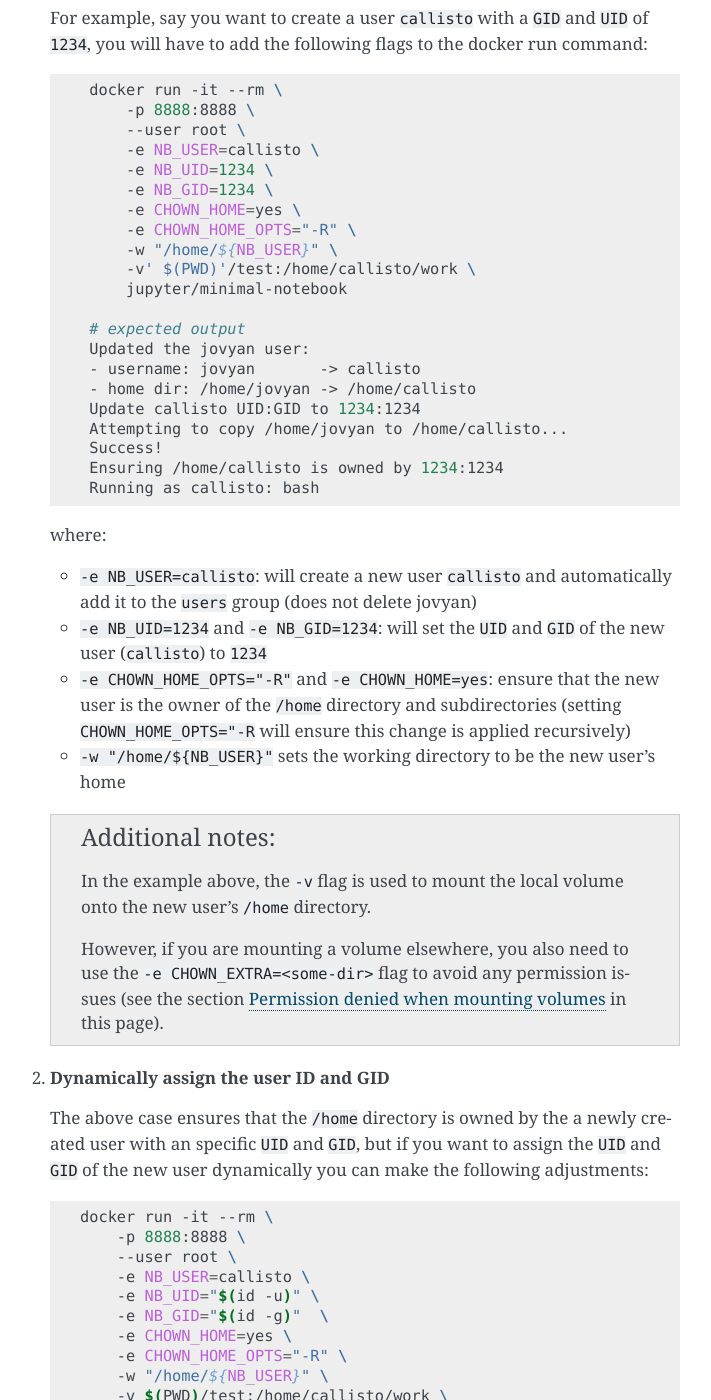
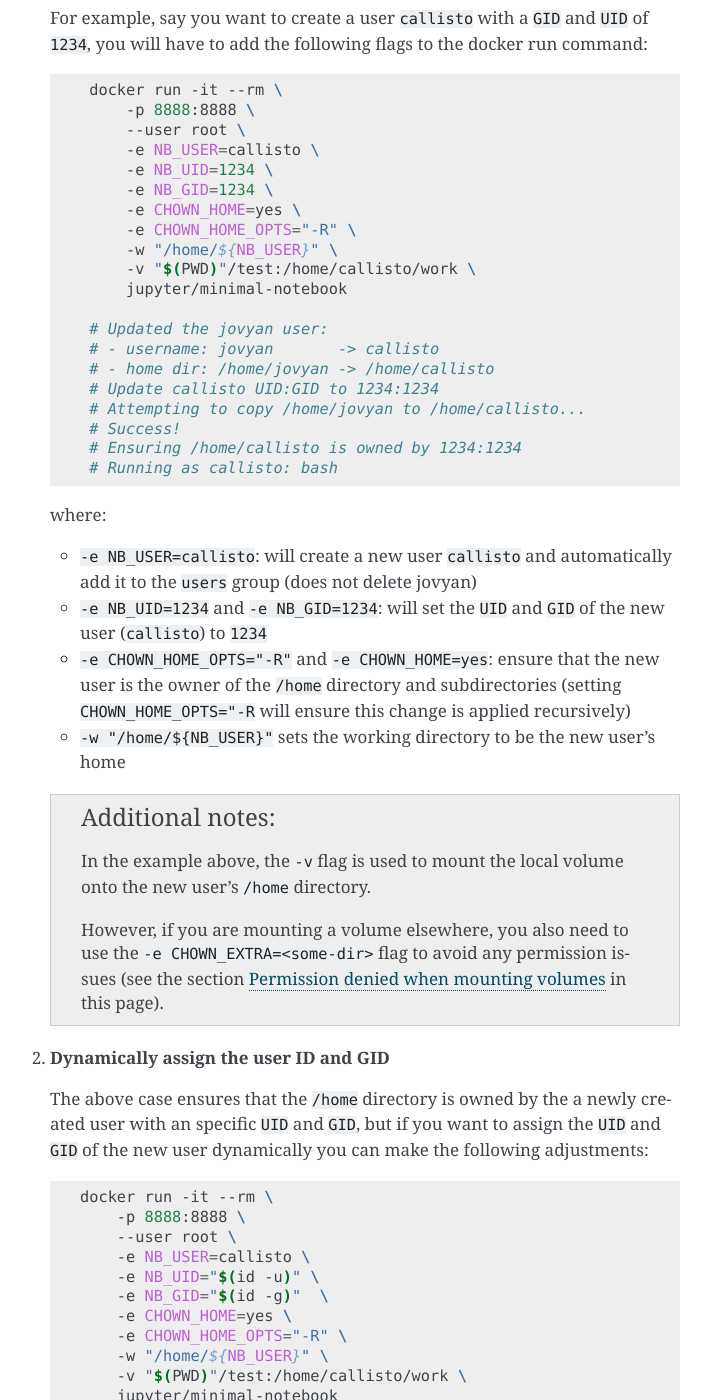
Before and after one commit to jupyter/docker-stacks, a Sphinx documentation site: the page built from docs/using/troubleshooting.md, in a window 1280 px wide and 1400 px high, scrolled down 3636 px. Shown: the whole window, without its empty margins (400-1111 px from the left). Built offline with Sphinx 7.4.7, drawn with Linux system fonts in a browser that asks for light colours; some of the changed text lies outside the part shown.

Commit message:
:pencil2: Make " consistent

````diff
--- a/docs/using/troubleshooting.md
+++ b/docs/using/troubleshooting.md
@@ -93,7 +93,7 @@ The following sections cover a few of these scenarios and how to fix them.
        -p 8888:8888 \
        -e NB_UID=1234 \
        -e NB_GID=5678 \
-       -v '$(PWD)'/test:/home/jovyan/work \
+       -v "$(PWD)"/test:/home/jovyan/work \
        jupyter/minimal-notebook:latest
 
    # you should see an output similar to this
@@ -141,18 +141,17 @@ If you have also **created a new user**, you might be experiencing any of the fo
         -e CHOWN_HOME=yes \
         -e CHOWN_HOME_OPTS="-R" \
         -w "/home/${NB_USER}" \
-        -v' $(PWD)'/test:/home/callisto/work \
+        -v "$(PWD)"/test:/home/callisto/work \
         jupyter/minimal-notebook
 
-    # expected output
-    Updated the jovyan user:
-    - username: jovyan       -> callisto
-    - home dir: /home/jovyan -> /home/callisto
-    Update callisto UID:GID to 1234:1234
-    Attempting to copy /home/jovyan to /home/callisto...
-    Success!
-    Ensuring /home/callisto is owned by 1234:1234
-    Running as callisto: bash
+    # Updated the jovyan user:
+    # - username: jovyan       -> callisto
+    # - home dir: /home/jovyan -> /home/callisto
+    # Update callisto UID:GID to 1234:1234
+    # Attempting to copy /home/jovyan to /home/callisto...
+    # Success!
+    # Ensuring /home/callisto is owned by 1234:1234
+    # Running as callisto: bash
    ```
 
    where:
@@ -185,7 +184,7 @@ If you have also **created a new user**, you might be experiencing any of the fo
        -e CHOWN_HOME=yes \
        -e CHOWN_HOME_OPTS="-R" \
        -w "/home/${NB_USER}" \
-       -v $(PWD)/test:/home/callisto/work \
+       -v "$(PWD)"/test:/home/callisto/work \
        jupyter/minimal-notebook
    ```
 
@@ -198,7 +197,7 @@ If you have also **created a new user**, you might be experiencing any of the fo
 - Pass absolute paths to the `-v` flag:
 
   ```bash
-  -v '$(PWD)'/<my-vol>:/home/jovyan/work
+  -v "$(PWD)"/<my-vol>:/home/jovyan/work
   ```
 
   This example uses the syntax `$(PWD)`, which is replaced with the full path to the current directory at runtime. The destination
````
